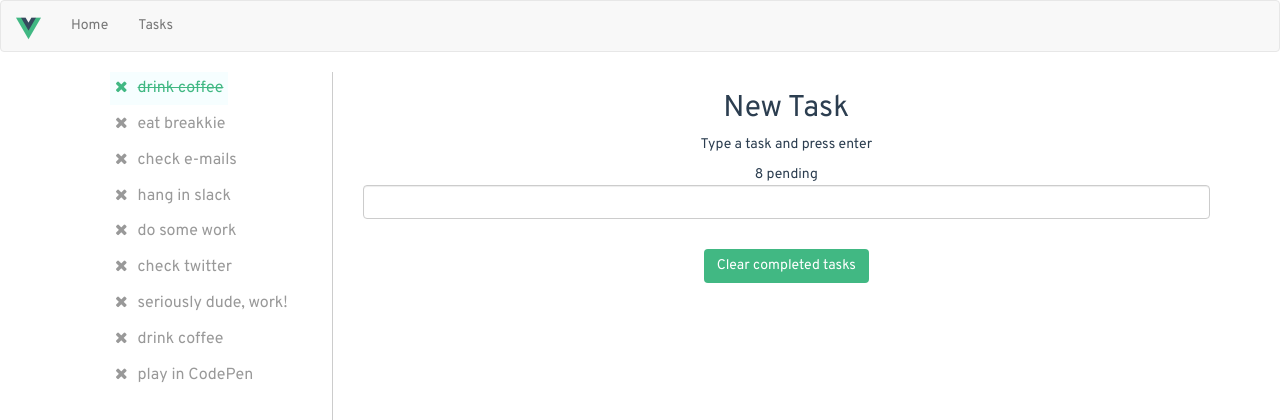
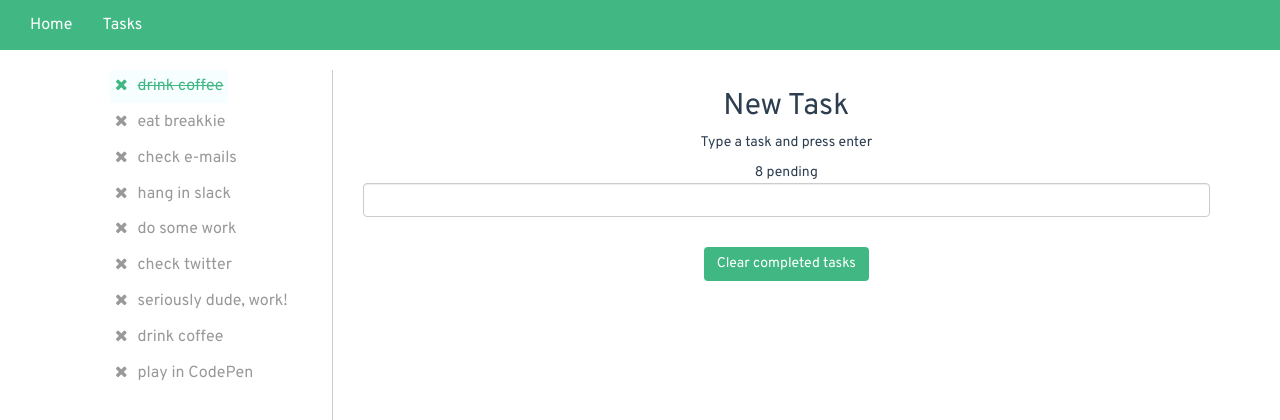
Before and after one commit to cinthyasm/vuejs-example, a Vue app: page /#/todo-list in a window 1280 px wide. Shown: the top 420 px of the page. Built offline with nearby package versions, Linux system fonts and the light colour scheme; a web font is replaced by a local one.

Commit message:
style changes

```diff
--- a/src/components/Header.vue
+++ b/src/components/Header.vue
@@ -1,19 +1,14 @@
 <template>
-  <div class="header">
+  <header class="header">
     <nav class="navbar navbar-default">
       <div class="container-fluid">
-        <div class="navbar-header">
-            <router-link to="/" class="navbar-brand">
-                <img src="../assets/logo.png">
-            </router-link>
-        </div>
         <ul class="nav navbar-nav">
           <li><router-link to="/">Home</router-link></li>
           <li><router-link to="/todo-list">Tasks</router-link></li>
         </ul>
       </div>
     </nav>
-  </div>
+  </header>
 </template>
 
 <script>
@@ -26,7 +21,16 @@ export default {
 </script>
 
 <style>
-    img {
-        width: 25px;
-    }
+   header .navbar-default{
+     background-color: #41B883;
+     border: 0;
+     border-radius: 0;
+     font-size: 16px;
+   }
+   .navbar-default .navbar-nav>li>a{
+     color: #fff;
+   }
+    .navbar-default .navbar-nav>li>a:hover, .navbar-default .navbar-nav>li>a:active,.navbar-default .navbar-nav>li>a:focus{
+     color: #81F1BD;
+   }
 </style>
--- a/src/components/Home.vue
+++ b/src/components/Home.vue
@@ -3,17 +3,14 @@
     <div class="container">
       <div class="row">
         <div class="col-md-12">
+          <img class="animated bounce" src="../assets/logo.png">
           <h1>{{ msg }}</h1>
         </div>
       </div>
       <div class="row">
         <div class="col-md-offset-3 col-md-6">
-          <p>Lorem ipsum dolor sit amet, consectetuer adipiscing elit. Aenean commodo ligula eget dolor.
-          Aenean massa. Cum sociis natoque penatibus et magnis dis parturient montes, nascetur ridiculus mus.
-          Donec quam felis, ultricies nec, pellentesque eu, pretium quis, sem. Nulla consequat massa quis enim.
-          Donec pede justo, fringilla vel, aliquet nec, vulputate eget, arcu.
-          In enim justo, rhoncus ut, imperdiet a, venenatis vitae, justo.
-          Nullam dictum felis eu pede mollis pretium. Integer tincidunt. </p>
+          <strong>Cinthya Salazar - Dilan Quesada</strong>
+          <p>Immersive Program 3</p>
         </div>
       </div>
     </div>
@@ -26,8 +23,39 @@ export default {
   name: 'home',
   data () {
     return {
-      msg: 'Welcome to Your Vue.js App'
+      msg: 'Welcome to Vue.js App'
     }
   }
 }
 </script>
+
+<style>
+.animated {
+    background-repeat: no-repeat;
+    background-position: left top;
+    padding-top:95px;
+    margin-bottom:60px;
+    -webkit-animation-duration: 1s;
+    animation-duration: 1s;
+    -webkit-animation-fill-mode: both;
+    animation-fill-mode: both;
+  }
+
+  @-webkit-keyframes bounce {
+    0%, 20%, 50%, 80%, 100% {-webkit-transform: translateY(0);}
+    40% {-webkit-transform: translateY(-30px);}
+    60% {-webkit-transform: translateY(-15px);}
+  }
+
+  @keyframes bounce {
+    0%, 20%, 50%, 80%, 100% {transform: translateY(0);}
+    40% {transform: translateY(-30px);}
+    60% {transform: translateY(-15px);}
+  }
+
+  .bounce {
+    -webkit-animation-name: bounce;
+    animation-name: bounce;
+  }
+
+</style>
```
